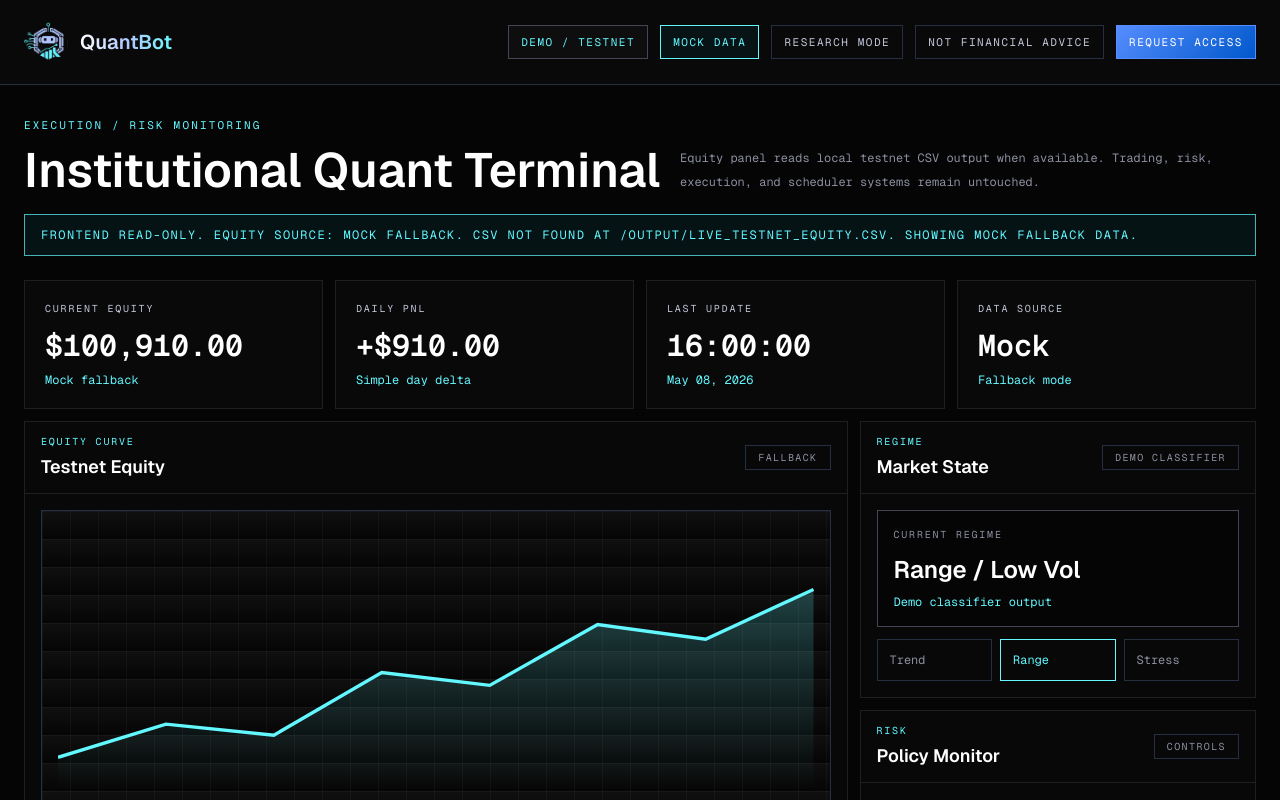
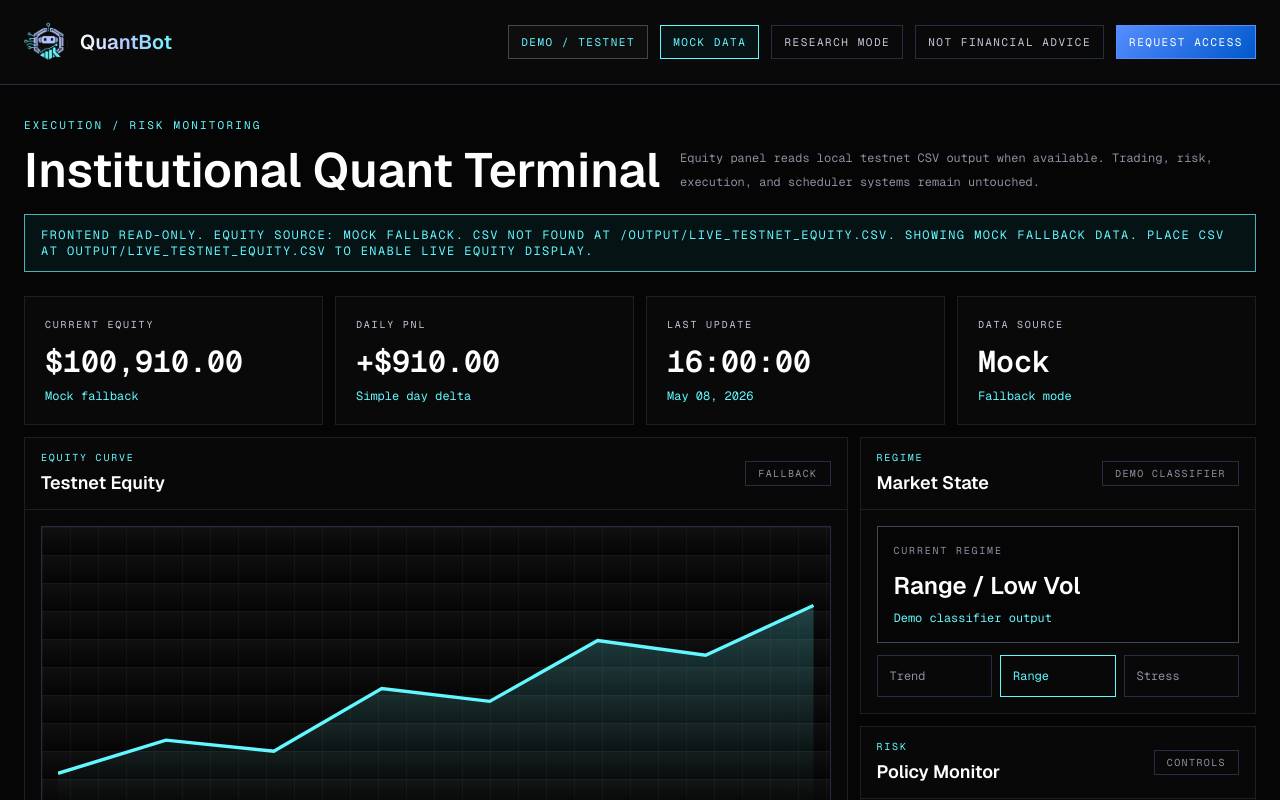
Before and after one commit to tomasgastaldi9-bit/landing-quant-page, a Next.js app: page /dashboard in a window 1280 px wide. Shown: the top 800 px of the page. Built offline with nearby package versions, Linux system fonts and the light colour scheme.

Commit message:
fix(ui): handle missing equity data gracefully

```diff
--- a/components/dashboard/dashboard-shell.tsx
+++ b/components/dashboard/dashboard-shell.tsx
@@ -154,6 +154,9 @@ export function DashboardShell({
             {equitySnapshot.source === "live-csv" ? "live CSV" : "mock fallback"}.
             {" "}
             {equitySnapshot.message}
+            {equitySnapshot.source === "mock-fallback"
+              ? " Place CSV at output/live_testnet_equity.csv to enable live equity display."
+              : ""}
           </div>
         </section>
 
```
